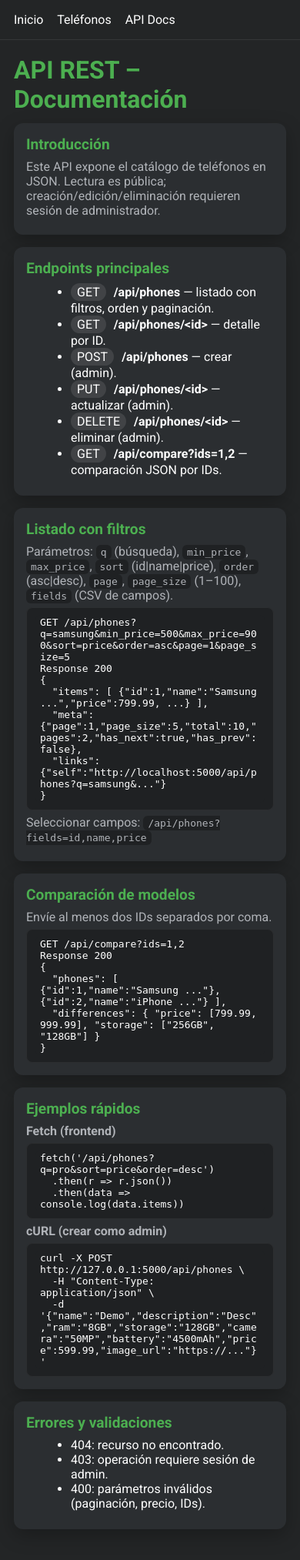
After one commit to champye1/flaskprueba, a Flask app: page /api/docs in a window 390 px wide. The commit adds this page. Shown: the whole page at 77% size. Run offline with Flask 3, Linux system fonts and the light colour scheme.

Commit message:
feat(api): add API endpoints and documentation
- Implement /api/phones with filtering, sorting and pagination
- Add /api/compare endpoint for phone comparisons
- Create public API documentation page (/api/docs)
- Update navigation to include API docs link for admins
- Refactor compare page styles to avoid global conflicts

```diff
--- a/app.py
+++ b/app.py
@@ -160,8 +160,75 @@ def phone_to_dict(p: Phone):
 
 @app.route('/api/phones', methods=['GET'])
 def api_phones_list():
-    phones = Phone.query.order_by(Phone.id.desc()).all()
-    return jsonify([phone_to_dict(p) for p in phones]), 200
+    # Query params: q (search), min_price, max_price, sort, order, page, page_size, fields
+    q = (request.args.get('q') or '').strip()
+    min_price = request.args.get('min_price')
+    max_price = request.args.get('max_price')
+    sort = (request.args.get('sort') or 'id').lower()
+    order = (request.args.get('order') or 'desc').lower()
+    try:
+        page = int(request.args.get('page', 1))
+        page_size = int(request.args.get('page_size', 10))
+    except ValueError:
+        return jsonify({'error': 'invalid_pagination'}), 400
+
+    if page < 1 or page_size < 1 or page_size > 100:
+        return jsonify({'error': 'invalid_pagination'}), 400
+
+    query = Phone.query
+    if q:
+        like = f"%{q}%"
+        query = query.filter((Phone.name.like(like)) | (Phone.description.like(like)))
+
+    def parse_price(val):
+        try:
+            return float(val)
+        except (TypeError, ValueError):
+            return None
+
+    mp = parse_price(min_price)
+    if mp is not None:
+        query = query.filter(Phone.price >= mp)
+    Mp = parse_price(max_price)
+    if Mp is not None:
+        query = query.filter(Phone.price <= Mp)
+
+    # Sorting: allowed fields: id, name, price
+    sort_col = Phone.id
+    if sort == 'name':
+        sort_col = Phone.name
+    elif sort == 'price':
+        sort_col = Phone.price
+
+    if order == 'asc':
+        query = query.order_by(sort_col.asc())
+    else:
+        query = query.order_by(sort_col.desc())
+
+    total = query.count()
+    items = query.offset((page - 1) * page_size).limit(page_size).all()
+
+    # Optional field selection
+    fields = request.args.get('fields')
+    def select_fields(d):
+        if not fields:
+            return d
+        allowed = set([f.strip() for f in fields.split(',') if f.strip()])
+        return {k: v for k, v in d.items() if k in allowed}
+
+    data = [select_fields(phone_to_dict(p)) for p in items]
+    meta = {
+        'page': page,
+        'page_size': page_size,
+        'total': total,
+        'pages': (total + page_size - 1) // page_size,
+        'has_next': page * page_size < total,
+        'has_prev': page > 1,
+    }
+    links = {
+        'self': request.base_url + ('?' + request.query_string.decode('utf-8') if request.query_string else ''),
+    }
+    return jsonify({'items': data, 'meta': meta, 'links': links}), 200
 
 @app.route('/api/phones/<int:phone_id>', methods=['GET'])
 def api_phone_detail(phone_id):
@@ -169,6 +236,32 @@ def api_phone_detail(phone_id):
     if not phone:
         return jsonify({'error': 'not_found'}), 404
     return jsonify(phone_to_dict(phone)), 200
+
+@app.route('/api/compare', methods=['GET'])
+def api_compare():
+    # ids=1,2,3
+    ids_param = (request.args.get('ids') or '').strip()
+    if not ids_param:
+        return jsonify({'error': 'ids_required'}), 400
+    try:
+        ids = [int(x) for x in ids_param.split(',') if x.strip()]
+    except ValueError:
+        return jsonify({'error': 'invalid_ids'}), 400
+    if len(ids) < 2:
+        return jsonify({'error': 'need_at_least_two_ids'}), 400
+    phones = Phone.query.filter(Phone.id.in_(ids)).all()
+    if len(phones) < 2:
+        return jsonify({'error': 'not_enough_found', 'found': len(phones)}), 404
+    items = [phone_to_dict(p) for p in phones]
+    # Compute differences across comparable keys
+    keys = ['name','description','ram','storage','camera','battery','price']
+    diffs = {}
+    for k in keys:
+        values = [it.get(k) for it in items]
+        same = all(v == values[0] for v in values)
+        if not same:
+            diffs[k] = values
+    return jsonify({'phones': items, 'differences': diffs}), 200
 
 @app.route('/api/phones', methods=['POST'])
 def api_phone_create():
@@ -331,6 +424,11 @@ def admin_reset_phones():
 def admin_info():
     return render_template('admin_info.html')
 
+@app.route('/api/docs')
+def api_docs():
+    # Página pública con guía rápida del API
+    return render_template('api_docs.html')
+
 if __name__ == '__main__':
     with app.app_context():
         db.create_all()
--- /dev/null
+++ b/templates/api_docs.html
@@ -0,0 +1,100 @@
+<!DOCTYPE html>
+<html lang="es">
+<head>
+  <meta charset="UTF-8">
+  <title>API Docs – Catálogo de Teléfonos</title>
+  <link href="https://fonts.googleapis.com/css?family=Roboto:400,700&display=swap" rel="stylesheet">
+  <style>
+    :root { --bg:#232526; --card:#2b2e31; --accent:#4caf50; --text:#fff; --muted:#b0b3b8; }
+    body { background: var(--bg); color: var(--text); font-family: 'Roboto', Arial, sans-serif; margin: 0; }
+    header { padding: 16px 18px; border-bottom: 1px solid rgba(255,255,255,0.08); }
+    nav a { color: var(--text); margin-right: 14px; text-decoration: none; }
+    nav a:hover { color: var(--accent); }
+    h1 { color: var(--accent); margin: 20px 18px 12px; }
+    .container { max-width: 980px; margin: 0 auto; padding: 0 18px 24px; }
+    .card { background: var(--card); border-radius: 12px; padding: 16px; margin-bottom: 16px; box-shadow: 0 8px 24px rgba(0,0,0,0.25); }
+    .card h2 { margin: 0 0 8px; color: var(--accent); font-size: 1.2rem; }
+    .card p { margin: 6px 0; color: var(--muted); }
+    ul { margin: 8px 0 8px 18px; }
+    code { background: #1f2123; padding: 2px 6px; border-radius: 6px; }
+    .code-block { background:#1f2123; color:#fff; padding:10px 12px; border-radius:8px; box-shadow: inset 0 0 0 1px rgba(255,255,255,0.06); }
+    .code-block code { display:block; white-space: pre-wrap; word-break: break-word; overflow-wrap: anywhere; font-family: monospace; }
+    .endpoint { font-weight: bold; }
+    .pill { display:inline-block; padding:2px 8px; border-radius:999px; background:rgba(255,255,255,0.1); margin-right:6px; }
+  </style>
+  <meta name="viewport" content="width=device-width, initial-scale=1">
+  <meta name="description" content="Documentación pública del API REST del catálogo de teléfonos: endpoints, filtros, paginación y comparación.">
+</head>
+<body>
+  <header>
+    <nav>
+      <a href="/">Inicio</a>
+      <a href="/phones">Teléfonos</a>
+      <a href="/api/docs">API Docs</a>
+    </nav>
+  </header>
+  <h1>API REST – Documentación</h1>
+  <div class="container">
+    <div class="card">
+      <h2>Introducción</h2>
+      <p>Este API expone el catálogo de teléfonos en JSON. Lectura es pública; creación/edición/eliminación requieren sesión de administrador.</p>
+    </div>
+    <div class="card">
+      <h2>Endpoints principales</h2>
+      <ul>
+        <li><span class="pill">GET</span> <span class="endpoint">/api/phones</span> — listado con filtros, orden y paginación.</li>
+        <li><span class="pill">GET</span> <span class="endpoint">/api/phones/&lt;id&gt;</span> — detalle por ID.</li>
+        <li><span class="pill">POST</span> <span class="endpoint">/api/phones</span> — crear (admin).</li>
+        <li><span class="pill">PUT</span> <span class="endpoint">/api/phones/&lt;id&gt;</span> — actualizar (admin).</li>
+        <li><span class="pill">DELETE</span> <span class="endpoint">/api/phones/&lt;id&gt;</span> — eliminar (admin).</li>
+        <li><span class="pill">GET</span> <span class="endpoint">/api/compare?ids=1,2</span> — comparación JSON por IDs.</li>
+      </ul>
+    </div>
+
+    <div class="card">
+      <h2>Listado con filtros</h2>
+      <p>Parámetros: <code>q</code> (búsqueda), <code>min_price</code>, <code>max_price</code>, <code>sort</code> (id|name|price), <code>order</code> (asc|desc), <code>page</code>, <code>page_size</code> (1–100), <code>fields</code> (CSV de campos).</p>
+      <div class="code-block"><code>GET /api/phones?q=samsung&min_price=500&max_price=900&sort=price&order=asc&page=1&page_size=5
+Response 200
+{
+  "items": [ {"id":1,"name":"Samsung ...","price":799.99, ...} ],
+  "meta": {"page":1,"page_size":5,"total":10,"pages":2,"has_next":true,"has_prev":false},
+  "links": {"self":"http://localhost:5000/api/phones?q=samsung&..."}
+}</code></div>
+      <p>Seleccionar campos: <code>/api/phones?fields=id,name,price</code></p>
+    </div>
+
+    <div class="card">
+      <h2>Comparación de modelos</h2>
+      <p>Envíe al menos dos IDs separados por coma.</p>
+      <div class="code-block"><code>GET /api/compare?ids=1,2
+Response 200
+{
+  "phones": [ {"id":1,"name":"Samsung ..."}, {"id":2,"name":"iPhone ..."} ],
+  "differences": { "price": [799.99, 999.99], "storage": ["256GB", "128GB"] }
+}</code></div>
+    </div>
+
+    <div class="card">
+      <h2>Ejemplos rápidos</h2>
+      <p><strong>Fetch (frontend)</strong></p>
+      <div class="code-block"><code>fetch('/api/phones?q=pro&sort=price&order=desc')
+  .then(r => r.json())
+  .then(data => console.log(data.items))</code></div>
+      <p><strong>cURL (crear como admin)</strong></p>
+      <div class="code-block"><code>curl -X POST http://127.0.0.1:5000/api/phones \
+  -H "Content-Type: application/json" \
+  -d '{"name":"Demo","description":"Desc","ram":"8GB","storage":"128GB","camera":"50MP","battery":"4500mAh","price":599.99,"image_url":"https://..."}'</code></div>
+    </div>
+
+    <div class="card">
+      <h2>Errores y validaciones</h2>
+      <ul>
+        <li>404: recurso no encontrado.</li>
+        <li>403: operación requiere sesión de admin.</li>
+        <li>400: parámetros inválidos (paginación, precio, IDs).</li>
+      </ul>
+    </div>
+  </div>
+</body>
+</html>
--- a/templates/comparar.html
+++ b/templates/comparar.html
@@ -11,8 +11,8 @@
             --accent: #ff9800;
             --muted: #b0b3b8;
         }
-        body { background: transparent; color: var(--text); font-family: 'Roboto', Arial, sans-serif; margin: 0; }
-        h1 { color: var(--accent); text-align: center; margin: 0 0 12px; font-size: 1.6rem; }
+        /* Evitar estilos globales que afecten otras páginas al incrustar en el panel */
+        .compare-title { color: var(--accent); text-align: center; margin: 0 0 12px; font-size: 1.6rem; }
         .compare-container {
             display: grid;
             grid-template-columns: repeat(auto-fit, minmax(280px, 1fr));
@@ -45,7 +45,7 @@
     </style>
     </head>
 <body>
-    <h1>Comparación</h1>
+    <h1 class="compare-title">Comparación</h1>
     {% set phone_count = phones|length %}
     {% if phone_count > 0 %}
         <div class="compare-container">
--- a/templates/index.html
+++ b/templates/index.html
@@ -113,6 +113,7 @@
             <a href="/register" style="font-weight:700;">Crear Cuenta</a>
             {% if session.role == 'admin' %}
             <a href="/admin/info">Info Admin</a>
+            <a href="/api/docs">API Docs</a>
             <a href="/phones" style="font-weight:bold;">Teléfonos</a>
             {% endif %}
         </nav>
--- a/templates/phones_list.html
+++ b/templates/phones_list.html
@@ -29,6 +29,7 @@
             <a href="/register">Crear Cuenta</a>
             {% if session.role == 'admin' %}
             <a href="/admin/info">Info Admin</a>
+            <a href="/api/docs">API Docs</a>
             {% endif %}
         </nav>
     </header>
```
